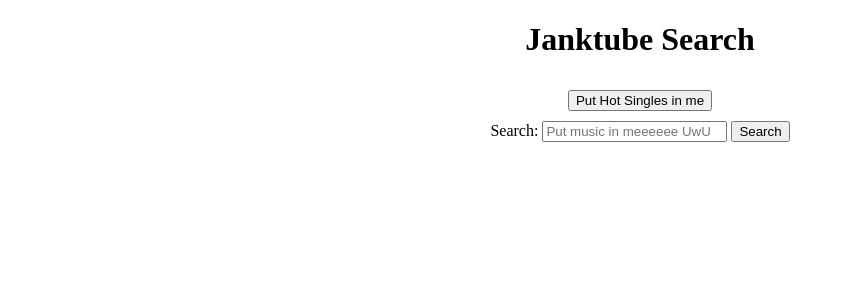
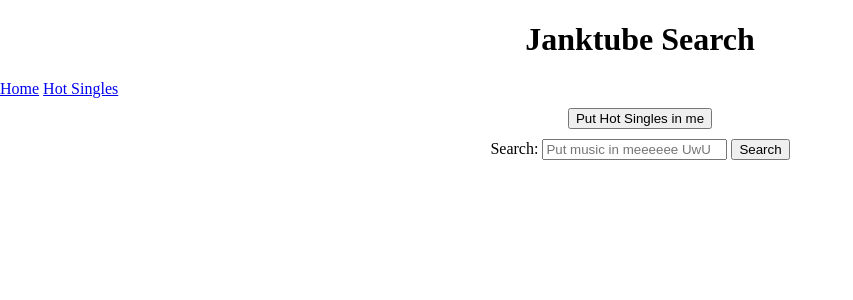
Before and after one commit to DumpsterCat11/FlaskProject, a Flask app: page / in a window 1280 px wide. Shown: the top 300 px of the page, without its empty margins (0-853 px from the left). Run offline with Flask 3, Linux system fonts and the light colour scheme.

Commit message:
update script to add hot singles

```diff
--- a/app.py
+++ b/app.py
@@ -19,7 +19,7 @@ albums_value=None
 album_items = []
 
 
-@app.route('/')
+@app.route('/', methods=['GET', 'POST'])
 def index():
 
     return render_template('index.html')
@@ -246,9 +246,10 @@ def handle_thumbnail_url():
         os.makedirs(artist_album_dir)
 
     output_location = os.path.join(artist_album_dir, "%(title)s.%(ext)s")
-    #subprocess_command = ["python3", "/usr/local/bin/yt-dlp", f"https://www.youtube.com/watch?v={track}", "--extract-audio", "--audio-format", "best", "--embed-thumbnail", "--write-thumbnail", "--add-metadata", "-o", output_location]
     for item in album_video_ids:
-        subprocess.run(["python3", "/usr/local/bin/yt-dlp", f"https://www.youtube.com/watch?v={item}", "--extract-audio", "--audio-format", "best", "--embed-thumbnail", "--write-thumbnail", "--add-metadata", "-o", output_location])
+        #docker location: "python3", "/usr/local/bin/yt-dlp"
+        subprocess_command = ["python3", "/usr/local/bin/yt-dlp", f"https://www.youtube.com/watch?v={item}", "--extract-audio", "--audio-format", "best", "--embed-thumbnail", "--write-thumbnail", "--add-metadata", "-o", output_location]
+        subprocess.run(subprocess_command)
 
     #clear url list before next search
     album_items.clear()
@@ -256,5 +257,20 @@ def handle_thumbnail_url():
     persistent_url_list.clear()
     return render_template('downloading.html', thumbnail_url=thumbnail_url)
 
+@app.route("/hot_singles_route", methods=["GET", "POST"])
+def hot_singles():
+    return render_template("hot_singles.html")
+
+@app.route("/hot_singles_results_route", methods=["POST", "GET"])
+def hot_singles_results():
+    search_query = request.form.get("hot_singles_results")
+    print(f"search_query = {search_query}")
+    hot_singles_audio_output_location = "/app/jellyfin_media/music/hot_singles"
+    hot_singles_audio_command = ["python3", "/usr/local/bin/yt-dlp", f"{search_query}", "--extract-audio", "--audio-format", "best", "--embed-thumbnail", "--write-thumbnail", "--add-metadata", "-o", hot_singles_audio_output_location]
+
+    subprocess.run(hot_singles_audio_command)
+
+    return render_template("hot_singles_results.html", search_query=search_query)
+
 if __name__ == '__main__':
     app.run(debug=True)
--- a/templates/index.html
+++ b/templates/index.html
@@ -24,7 +24,12 @@
 </head>
 <body>
     <h1>Janktube Search</h1>
-    <form action="/poggers_route" method="post">
+    <nav>
+      <a href="/" aria-current="page">Home</a>
+      <a href="/hot_singles_route">Hot Singles</a>
+    </nav>
+
+    <form action="/hot_singles_route" method="post">
       <button type ="submit">Put Hot Singles in me</button>
     </form>
     <form action="{{ url_for('search') }}" method="post">
```
Also changed, not shown: templates/hot_singles.html (+8 -1 lines), templates/hot_singles_results.html (added, +10 -0 lines).
